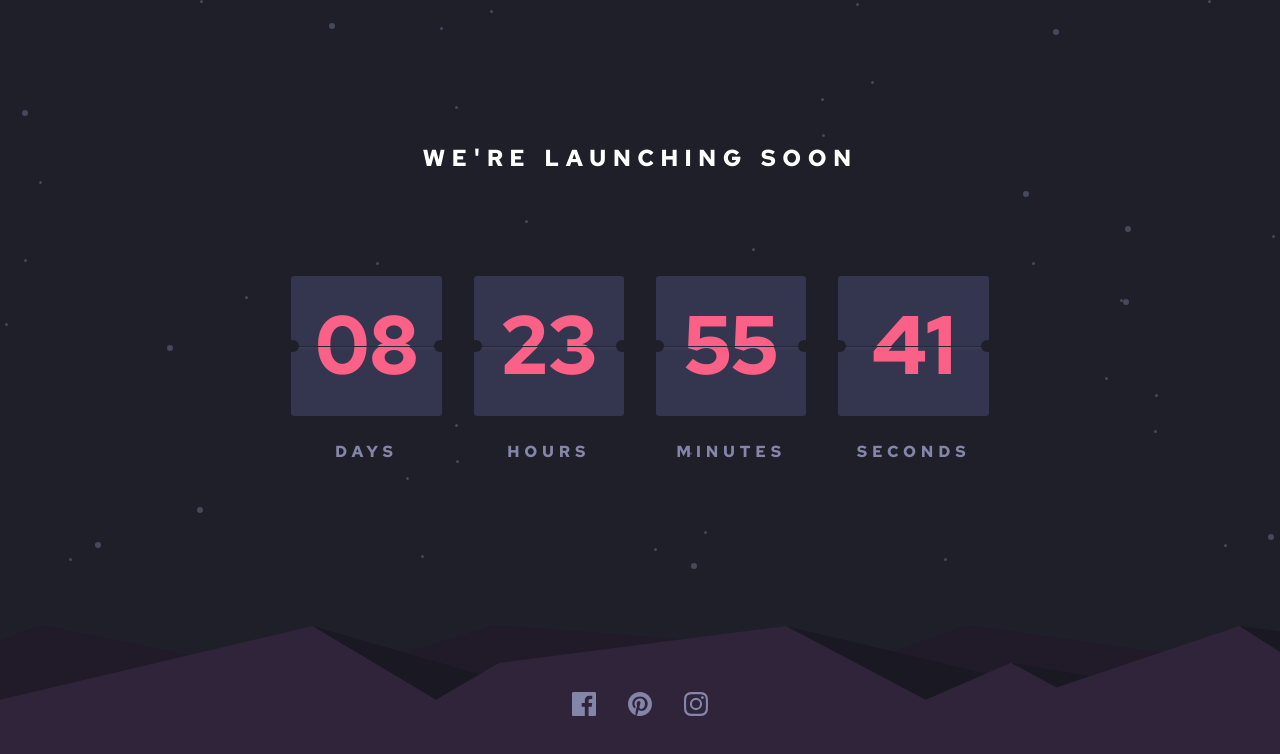
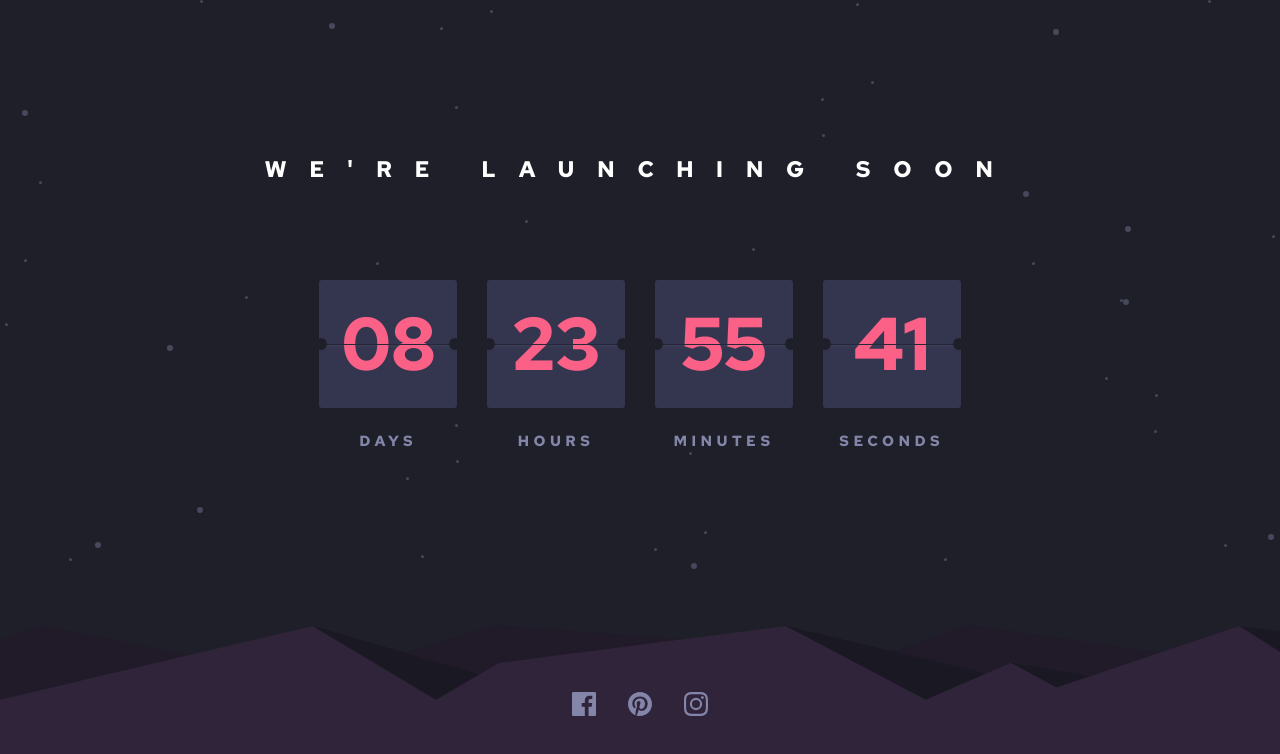
Before and after one commit to mrcordova/launch-countdown-timer, a plain HTML site: page index.html in a window 1280 px wide. Drawn offline with Linux system fonts and the light colour scheme.

Commit message:
dynamic sizing

```diff
--- a/css/style.css
+++ b/css/style.css
@@ -49,13 +49,17 @@ main > img {
   align-items: center;
   grid-row: 1;
   grid-column: 1 / -1;
+
+  gap: clamp(3.5rem, 2.4437rem + 4.507vi, 6.5rem);
   /* Mobile */
   /* gap: 3.5rem; */
   /* Desktop */
-  gap: 6.5rem;
+  /* gap: 6.5rem; */
 }
 .content > h1 {
   color: var(--White);
+  font-size: clamp(1.2rem, 1.112rem + 0.3756vi, 1.45rem);
+  letter-spacing: clamp(1.2rem, 1.112rem + 0.3756vi, 1.45rem);
   /* Mobile */
   /* font-size: 1.2rem; */
   /* letter-spacing: 0.35rem; */
@@ -64,11 +68,11 @@ main > img {
   /* width: 25ch; */
   /* line-height: 1.2; */
   /* Desktop */
-  font-size: 1.45rem;
-  letter-spacing: 0.4rem;
+  /* font-size: 1.45rem; */
+  /* letter-spacing: 0.4rem; */
   word-spacing: 0.1rem;
   text-align: center;
-  width: 50ch;
+
   line-height: 1.2;
 }
 img {
@@ -131,19 +135,23 @@ footer > img {
   flex-direction: column;
   align-items: center;
   border: 0;
+
+  gap: clamp(0.8rem, 0.5535rem + 1.0516vi, 1.5rem);
   /* Mobile */
   /* gap: 0.8rem; */
   /* Desktop */
-  gap: 1.5rem;
+  /* gap: 1.5rem; */
 }
 .display-timer {
   position: relative;
+  width: clamp(4.35rem, 2.5718rem + 7.5869vi, 9.4rem);
+  height: clamp(4.15rem, 2.5479rem + 6.8357vi, 8.7rem);
   /* Mobile */
   /* width: 4.35rem; */
   /* height: 4.15rem; */
   /* Desktop */
-  width: 9.4rem;
-  height: 8.7rem;
+  /* width: 9.4rem; */
+  /* height: 8.7rem; */
   border: 0;
   background-color: var(--Dark-desaturated-blue);
   /* z-index: -3; */
@@ -154,18 +162,21 @@ footer > img {
 }
 .time-frame {
   color: var(--Grayish-blue);
+  font-size: clamp(0.47rem, 0.2834rem + 0.7962vi, 1rem);
+  letter-spacing: clamp(0.15rem, 0.0972rem + 0.2254vi, 0.3rem);
   /* Mobile */
   /* font-size: 0.47rem; */
   /* letter-spacing: 0.15rem; */
   /* Desktop */
-  font-size: 1rem;
-  letter-spacing: 0.3rem;
+  /* font-size: 1rem; */
+  /* letter-spacing: 0.3rem; */
 }
 .day-number {
+  font-size: clamp(2.2rem, 1.2141rem + 4.2066vi, 5rem);
   /* Mobile */
   /* font-size: 2.2rem; */
   /* Desktop */
-  font-size: 5rem;
+  /* font-size: 5rem; */
   width: max-content;
   max-height: max-content;
   height: max-content;
@@ -182,13 +193,15 @@ footer > img {
   content: "";
   position: absolute;
   margin-inline: auto;
-  /* Mobile */
+
+  top: clamp(0.5rem, 2.5282rem + -2.2535vi, 2rem);
+  /* Desktop */
   top: 0.5rem;
   bottom: 0;
   left: 0;
   right: 0;
   overflow: hidden;
-  /* DEsktop */
+  /* Mobile */
   /* top: 2rem; */
   /* bottom: 0; */
   /* left: 0; */
@@ -200,13 +213,14 @@ footer > img {
   position: absolute;
   margin-inline: auto;
   overflow: hidden;
+  top: clamp(-3.8rem, -0.9606rem + -3.1549vi, -1.7rem);
   /* Mobile */
   /* top: -1.7rem; */
   /* bottom: 0; */
   /* left: 0; */
   /* right: 0; */
   /* Desktop */
-  top: -3.8rem;
+  /* top: -3.8rem; */
   bottom: 0;
   left: 0;
   right: 0;
@@ -266,10 +280,17 @@ footer > img {
 
 .timer-container {
   display: flex;
+  gap: clamp(1rem, 0.6479rem + 1.5023vi, 2rem);
   /* Mobile */
   /* gap: 1rem; */
   /* Desktop */
-  gap: 2rem;
+  /* gap: 2rem; */
+}
+
+@media (min-width: 44rem) {
+  .content > h1 {
+    width: 50ch;
+  }
 }
 
 @media (min-width: 30rem) {
```
